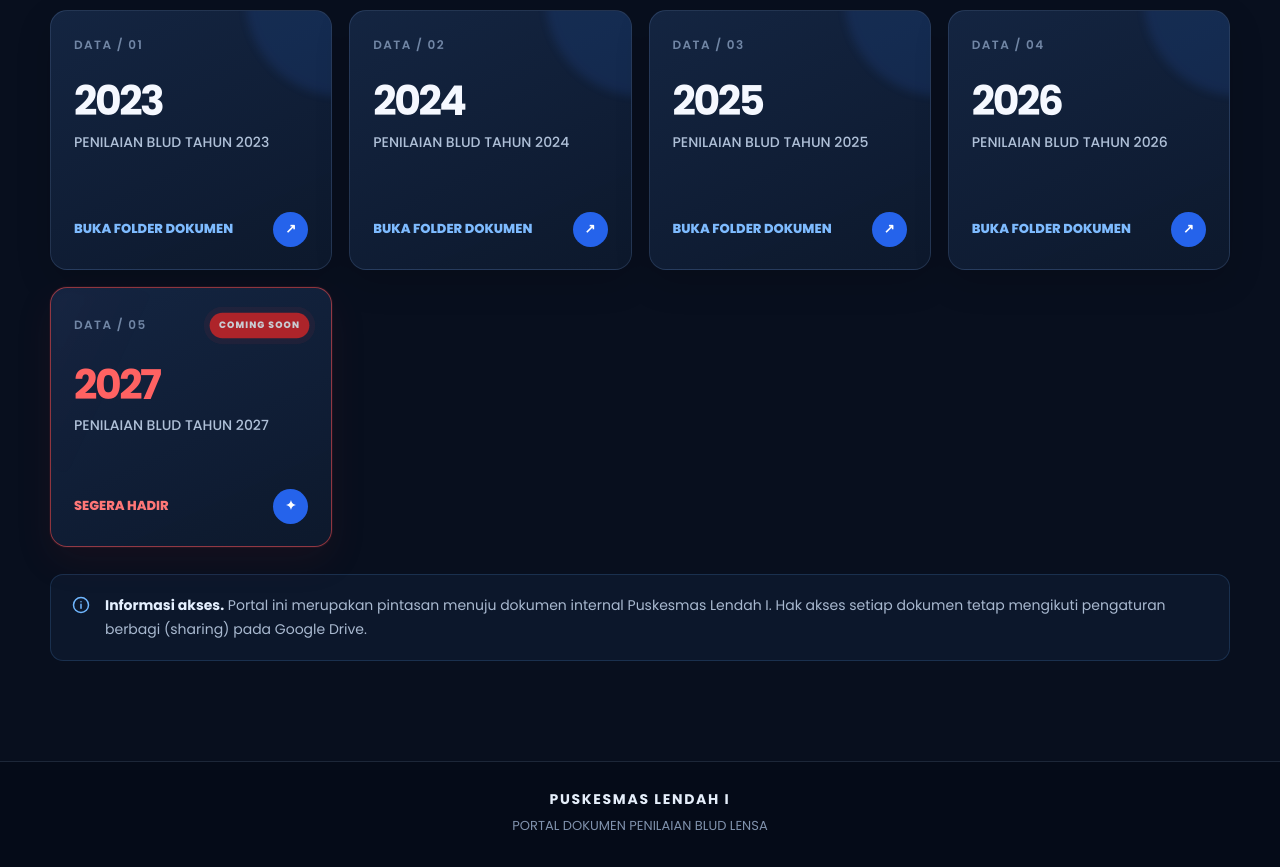
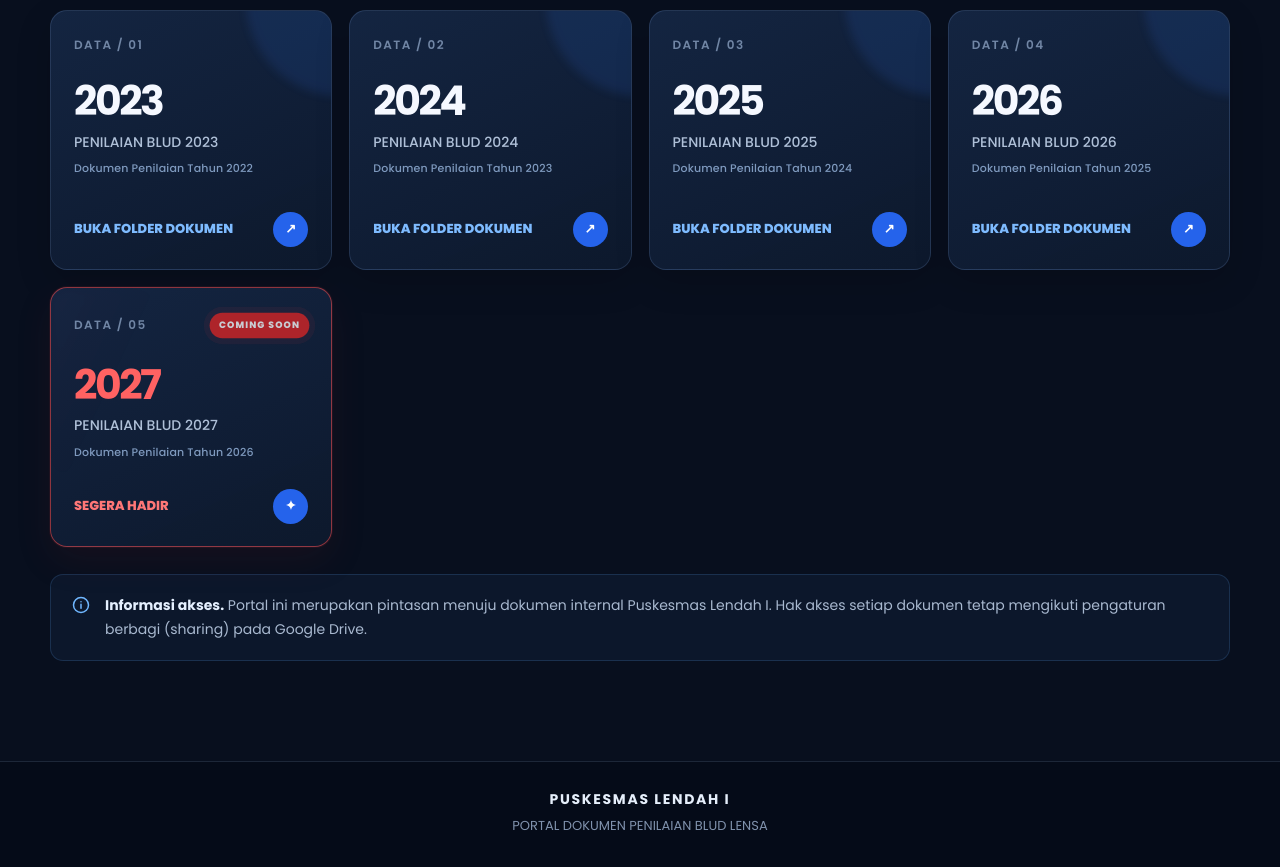
Before and after one commit to AdmenLd1/portal-blud-lensa-web, a plain HTML site: page index.html in a window 1280 px wide. Shown: the part 940-1807 px from the top of the page. Drawn offline with Linux system fonts and the light colour scheme.

Commit message:
Clarify BLUD assessment document year on each card

```diff
--- a/index.html
+++ b/index.html
@@ -64,6 +64,7 @@
     .card-number{font:600 12px 'Poppins',sans-serif;letter-spacing:.12em;color:#7186A5}
     .doc-year{margin-top:27px;font:700 clamp(34px,3.2vw,43px)/1 'Poppins',sans-serif;letter-spacing:-.06em;color:#F5F8FF}
     .doc-title{margin-top:9px;color:#AFC0D8;font-size:14px;line-height:1.6;font-weight:500}
+    .doc-period{margin-top:7px;color:#7F9ABF;font-size:11px;line-height:1.55;font-weight:500;letter-spacing:.015em}
     .doc-bottom{display:flex;align-items:center;justify-content:space-between;gap:12px;margin-top:auto;padding-top:23px;color:#7EBBFF;font-size:13px;font-weight:800}
     .doc-arrow{width:35px;height:35px;display:grid;place-items:center;border-radius:50%;background:#2563EB;color:#fff;transition:transform .22s,background .22s}
     .doc-arrow svg{width:17px;height:17px}.document-card:hover .doc-arrow{transform:translate(3px,-3px);background:#4B91FF}
@@ -111,25 +112,25 @@
       <div class="document-grid">
         <a class="document-card" href="https://drive.google.com/drive/folders/1I9oVTS5vPiSnCwQvh1bKpkdtHoxriY9-" target="_blank" rel="noopener noreferrer">
 <div class="card-top"><span class="card-number">DATA / 01</span></div>
-<div class="doc-year">2023</div><div class="doc-title">PENILAIAN BLUD TAHUN 2023</div>
+<div class="doc-year">2023</div><div class="doc-title">PENILAIAN BLUD 2023</div><div class="doc-period">Dokumen Penilaian Tahun 2022</div>
 <div class="doc-bottom"><span>BUKA FOLDER DOKUMEN</span><span class="doc-arrow">↗</span></div>
 </a>
 <a class="document-card" href="https://drive.google.com/drive/folders/1V9JVwsUbBbQ3P-kGytHpe_5oB69mpQ5h" target="_blank" rel="noopener noreferrer">
 <div class="card-top"><span class="card-number">DATA / 02</span></div>
-<div class="doc-year">2024</div><div class="doc-title">PENILAIAN BLUD TAHUN 2024</div>
+<div class="doc-year">2024</div><div class="doc-title">PENILAIAN BLUD 2024</div><div class="doc-period">Dokumen Penilaian Tahun 2023</div>
 <div class="doc-bottom"><span>BUKA FOLDER DOKUMEN</span><span class="doc-arrow">↗</span></div>
 </a>
 <a class="document-card" href="https://drive.google.com/drive/folders/1nSyaUC7iHu0elCyy0GxA3Ra6qti-Ym_U" target="_blank" rel="noopener noreferrer">
 <div class="card-top"><span class="card-number">DATA / 03</span></div>
-<div class="doc-year">2025</div><div class="doc-title">PENILAIAN BLUD TAHUN 2025</div>
+<div class="doc-year">2025</div><div class="doc-title">PENILAIAN BLUD 2025</div><div class="doc-period">Dokumen Penilaian Tahun 2024</div>
 <div class="doc-bottom"><span>BUKA FOLDER DOKUMEN</span><span class="doc-arrow">↗</span></div>
 </a>
 <a class="document-card" href="#blud2026" id="openBlud2026">
 <div class="card-top"><span class="card-number">DATA / 04</span></div>
-<div class="doc-year">2026</div><div class="doc-title">PENILAIAN BLUD TAHUN 2026</div>
+<div class="doc-year">2026</div><div class="doc-title">PENILAIAN BLUD 2026</div><div class="doc-period">Dokumen Penilaian Tahun 2025</div>
 <div class="doc-bottom"><span>BUKA FOLDER DOKUMEN</span><span class="doc-arrow">↗</span></div>
 </a>
-<a class="document-card blud-2027-card" href="#blud2027" id="openBlud2027" aria-label="Penilaian BLUD 2027, coming soon"><div class="card-top"><span class="card-number">DATA / 05</span><span class="coming-chip">COMING SOON</span></div><div class="doc-year">2027</div><div class="doc-title">PENILAIAN BLUD TAHUN 2027</div><div class="doc-bottom"><span>SEGERA HADIR</span><span class="doc-arrow">✦</span></div></a>
+<a class="document-card blud-2027-card" href="#blud2027" id="openBlud2027" aria-label="Penilaian BLUD 2027, coming soon"><div class="card-top"><span class="card-number">DATA / 05</span><span class="coming-chip">COMING SOON</span></div><div class="doc-year">2027</div><div class="doc-title">PENILAIAN BLUD 2027</div><div class="doc-period">Dokumen Penilaian Tahun 2026</div><div class="doc-bottom"><span>SEGERA HADIR</span><span class="doc-arrow">✦</span></div></a>
       </div>
       <div class="notice"><svg viewBox="0 0 24 24" fill="none" stroke="currentColor" stroke-width="1.8" stroke-linecap="round" stroke-linejoin="round" aria-hidden="true"><circle cx="12" cy="12" r="9"/><path d="M12 11v5M12 8h.01"/></svg><div><strong>Informasi akses.</strong> Portal ini merupakan pintasan menuju dokumen internal Puskesmas Lendah I. Hak akses setiap dokumen tetap mengikuti pengaturan berbagi (sharing) pada Google Drive.</div></div>
     </section>
```
